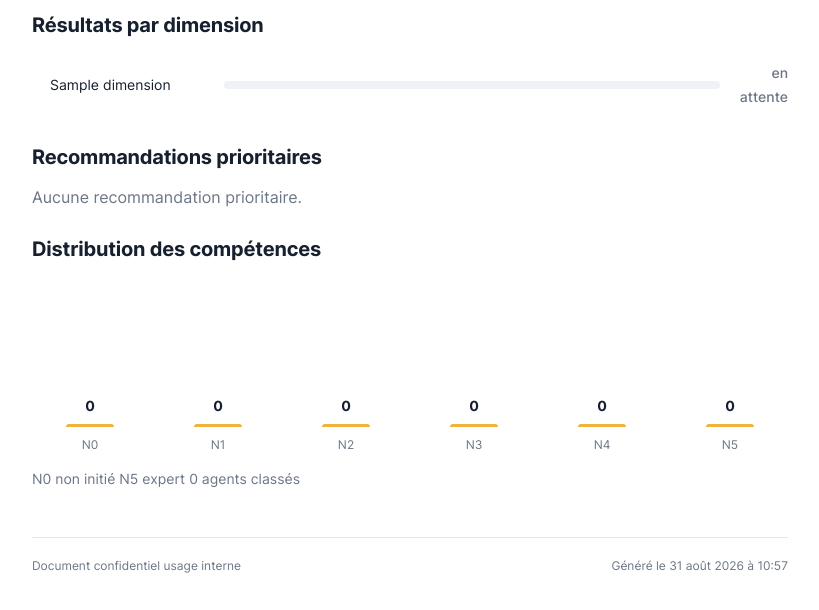
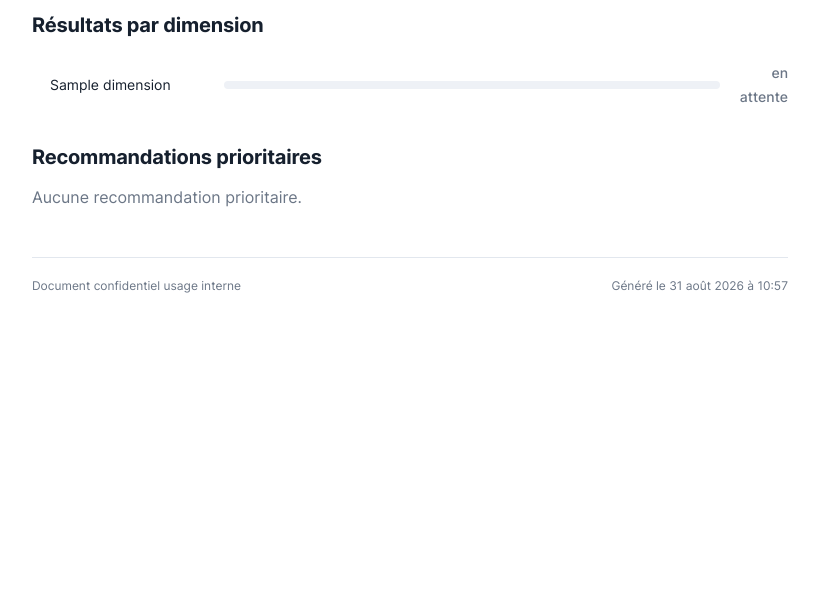
Before and after one commit to feliciadesouza/maturite_numerique, a Django app: page /administrations/1/rapport/ in a window 1280 px wide. Shown: the part 570-1180 px from the top of the page, without its empty margins (230-1049 px from the left). After the commit the page ends 863 px from the top, so only its background shows below. Run offline with Django 5.2, Linux system fonts and the light colour scheme; a user stored in the database is signed in; tables that the repository leaves empty hold one stand-in row (values such as "Sample post"); data that the repository does not hold is empty.

Commit message:
fix(rapport): rapport PDF sur une seule page, conforme a la maquette
Retire la section « Distribution des competences » du rapport (absente de la
maquette). Le PDF tient desormais sur une page : bandeau, cartes score/radar,
resultats par dimension, recommandations, pied de page. Nettoyage des
overrides CSS PDF devenus inutiles.

```diff
--- a/maturite_numerique/core/templates/app/dsi/rapport.html
+++ b/maturite_numerique/core/templates/app/dsi/rapport.html
@@ -84,11 +84,6 @@
       </div>
     </section>
 
-    <section>
-      <h2>Distribution des compétences</h2>
-      {% include "components/_distribution.html" with distribution=resultat.distribution total_agents=total_agents dist_max=dist_max %}
-    </section>
-
     <div class="rapport__foot">
       <span>Document confidentiel usage interne</span>
       <span>Généré le {{ genere_le|date:"j F Y à H:i" }}</span>
--- a/maturite_numerique/core/views.py
+++ b/maturite_numerique/core/views.py
@@ -881,15 +881,8 @@ def _css_rapport_pdf():
             )
             blocs.append(contenu)
 
-        # Ajustements propres au rendu WeasyPrint (flexbox à hauteur % non géré).
-        blocs.append(
-            ".print-btn{display:none !important}"
-            ".dist-chart{display:block;height:auto;text-align:center;white-space:nowrap}"
-            ".dist-col{display:inline-block;vertical-align:bottom;width:15%;height:auto;"
-            "white-space:normal}"
-            ".dist-col>*{display:block;text-align:center}"
-            ".dist-col__bar{margin:4px auto 0}"
-        )
+        # Le bouton d'impression n'a pas de sens dans le PDF.
+        blocs.append(".print-btn{display:none !important}")
         return "\n".join(blocs)
 
     return cache.get_or_set("pdf:css_rapport", _build, 3600)
```
